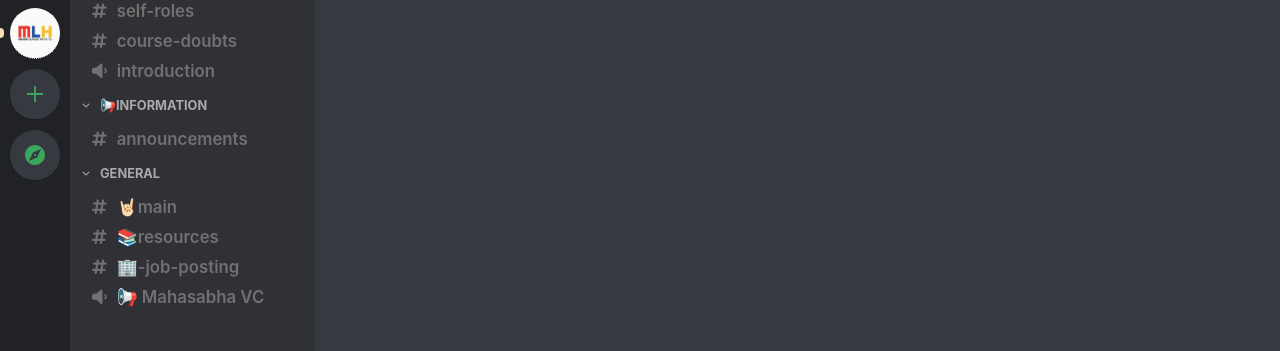
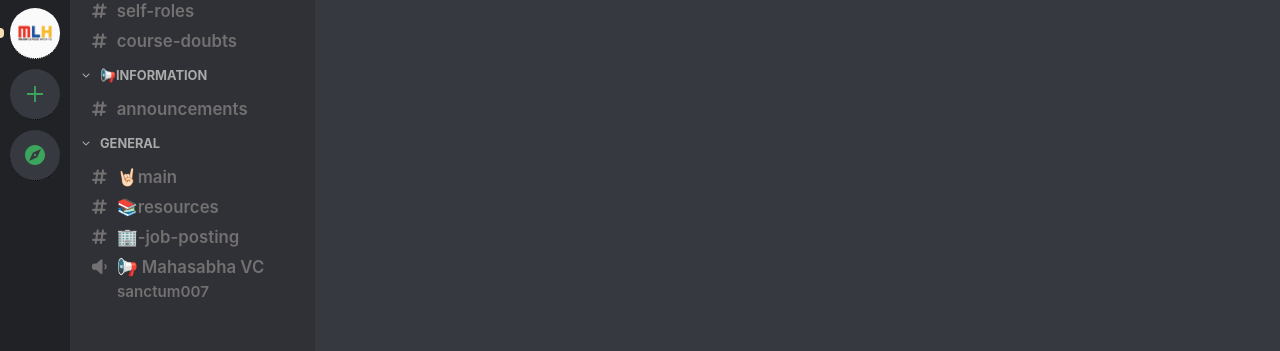
Before and after one commit to sanctum006/discord-clone, a React (Create React App) app: page / in a window 1280 px wide. Shown: the part 137-488 px from the top of the page. Built offline with nearby package versions, Linux system fonts and the light colour scheme.

Commit message:
added vc

```diff
--- a/src/components/Channel/Channel.jsx
+++ b/src/components/Channel/Channel.jsx
@@ -14,6 +14,7 @@ function Channel({ name, channels, connected, setConnected }) {
         <div className="channel__channels">
           <ul>
             {channels.map((channel) => (
+              <div>
                 <li
                   className="channel__channelItem"
                   onClick={() => {
@@ -29,6 +30,12 @@ function Channel({ name, channels, connected, setConnected }) {
                   )}
                   {channel.channelName}
                 </li>
+                {channel.type === "vc" && connected && (
+                  <li className="channel__channelItem channel__name">
+                    sanctum007
+                  </li>
+                )}
+              </div>
             ))}
             {/* {connected && <li className="channel__channelItem">sanctum007</li>} */}
           </ul>
--- a/src/components/ChannelNavbar/ChannelNavbar.css
+++ b/src/components/ChannelNavbar/ChannelNavbar.css
@@ -132,3 +132,10 @@
 .channelNavbar__btns svg {
   margin: 2px 5px;
 }
+
+.channel__name {
+  position: relative;
+  left: 30px;
+  font-size: 0.95rem;
+  padding: 0 10px;
+}
--- a/src/components/ChannelNavbar/ChannelNavbar.jsx
+++ b/src/components/ChannelNavbar/ChannelNavbar.jsx
@@ -13,7 +13,6 @@ function ChannelNavbar() {
         { channelName: "welcome-note", type: "tc" },
         { channelName: "self-roles", type: "tc" },
         { channelName: "course-doubts", type: "tc" },
-        { channelName: "introduction", type: "vc" },
       ],
     },
     {
```
Lines whose indentation alone changed are shown as unchanged.
